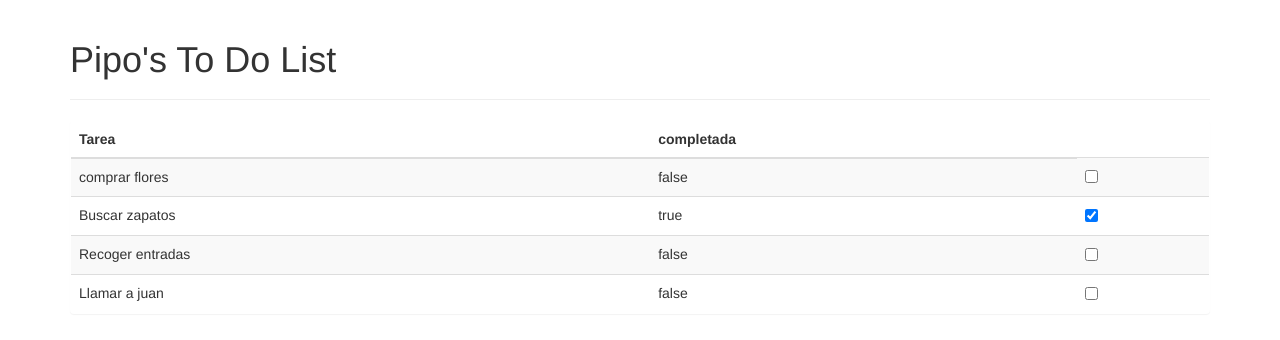
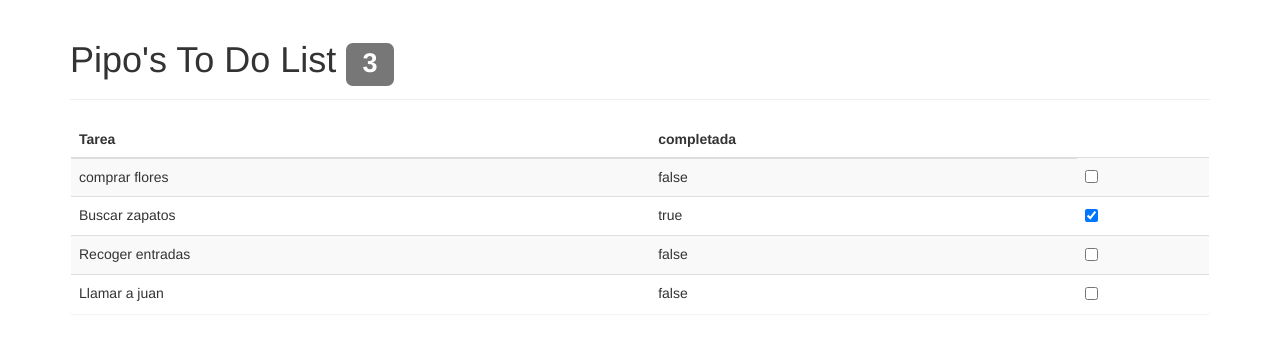
Before and after one commit to ars1096/listadetareas, an Angular app: page / in a window 1280 px wide. Shown: the top 340 px of the page. Built offline with nearby package versions, Linux system fonts and the light colour scheme.

Commit message:
añadir numero de tareas sin realizar

```diff
--- a/src/app/app.component.html
+++ b/src/app/app.component.html
@@ -1,5 +1,8 @@
 <div class="page-header">
-  <h1>{{model?.user}}'s To Do List</h1>
+  <h1>{{model?.user}}'s To Do List
+    <span class="label label-default"
+          [class.hide]="TnIncompletas()==0"> {{TnIncompletas()}}</span>
+  </h1>
 </div>
 
 <div class="panel">
@@ -11,10 +14,10 @@
     </tr>
     </thead>
     <tbody>
-    <tr *ngFor="let item of model?.items">
+    <tr *ngFor="let item of model?.items"><!--modifica o genera codigo porque empieza por * -->
       <td>{{item.action}}</td>
       <td>{{item.done}}</td>
-      <td><input type="checkbox" [(ngModel)] = "item.done"></td>
+      <td><input type="checkbox" [(ngModel)] = "item.done"></td><!-- enlace bidireccional entre el input y elemento de la clase-->
     </tr>
 
 
--- a/src/app/app.component.ts
+++ b/src/app/app.component.ts
@@ -14,5 +14,11 @@ model = {
     {action: "Recoger entradas", done: false},
     {action: "Llamar a juan", done: false},
   ]
+};
+  TnIncompletas(){
+    let count = 0;
+    this.model.items.forEach((item, index)=>
+      !item.done ? count++ : true);
+      return count;
+  }
 }
-}
```
